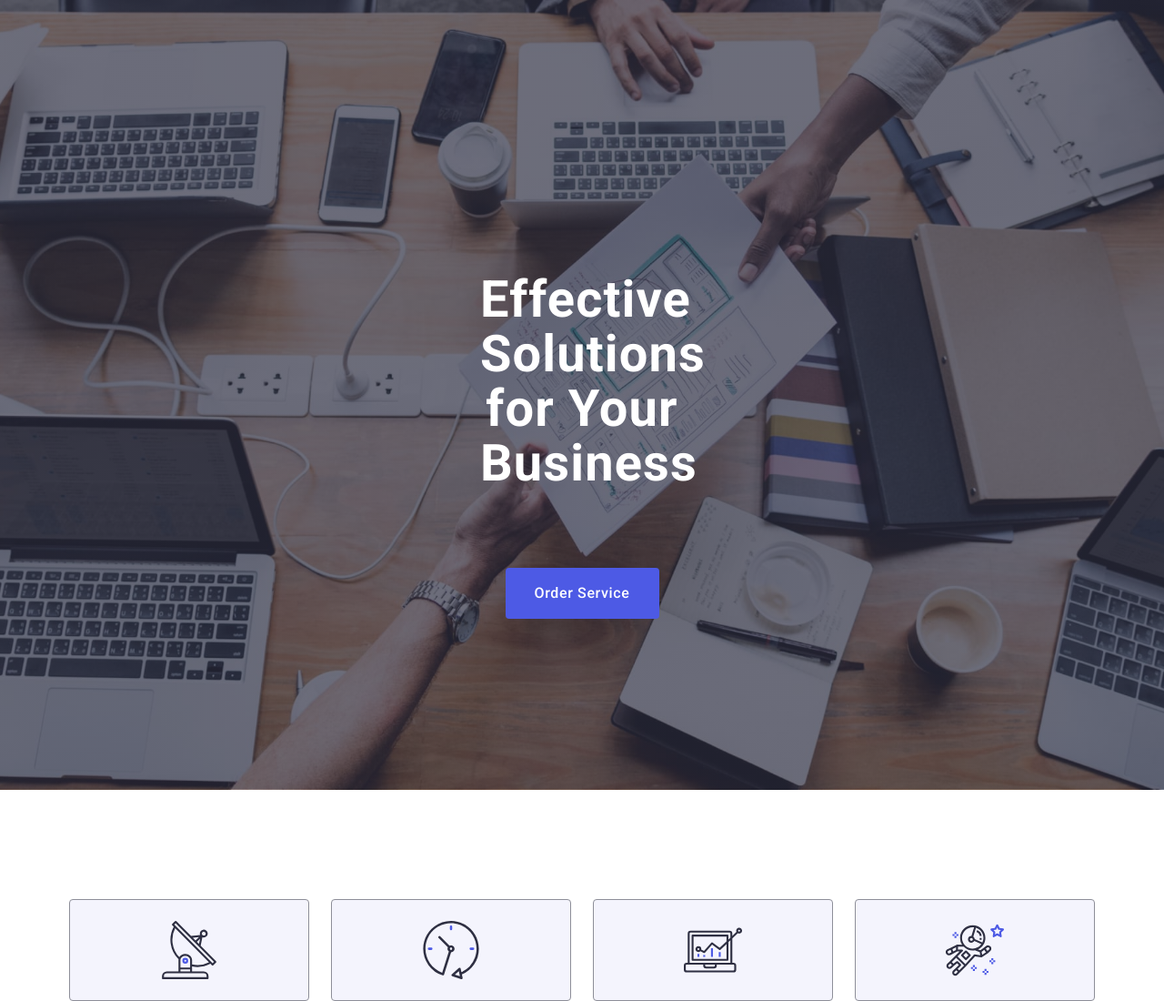
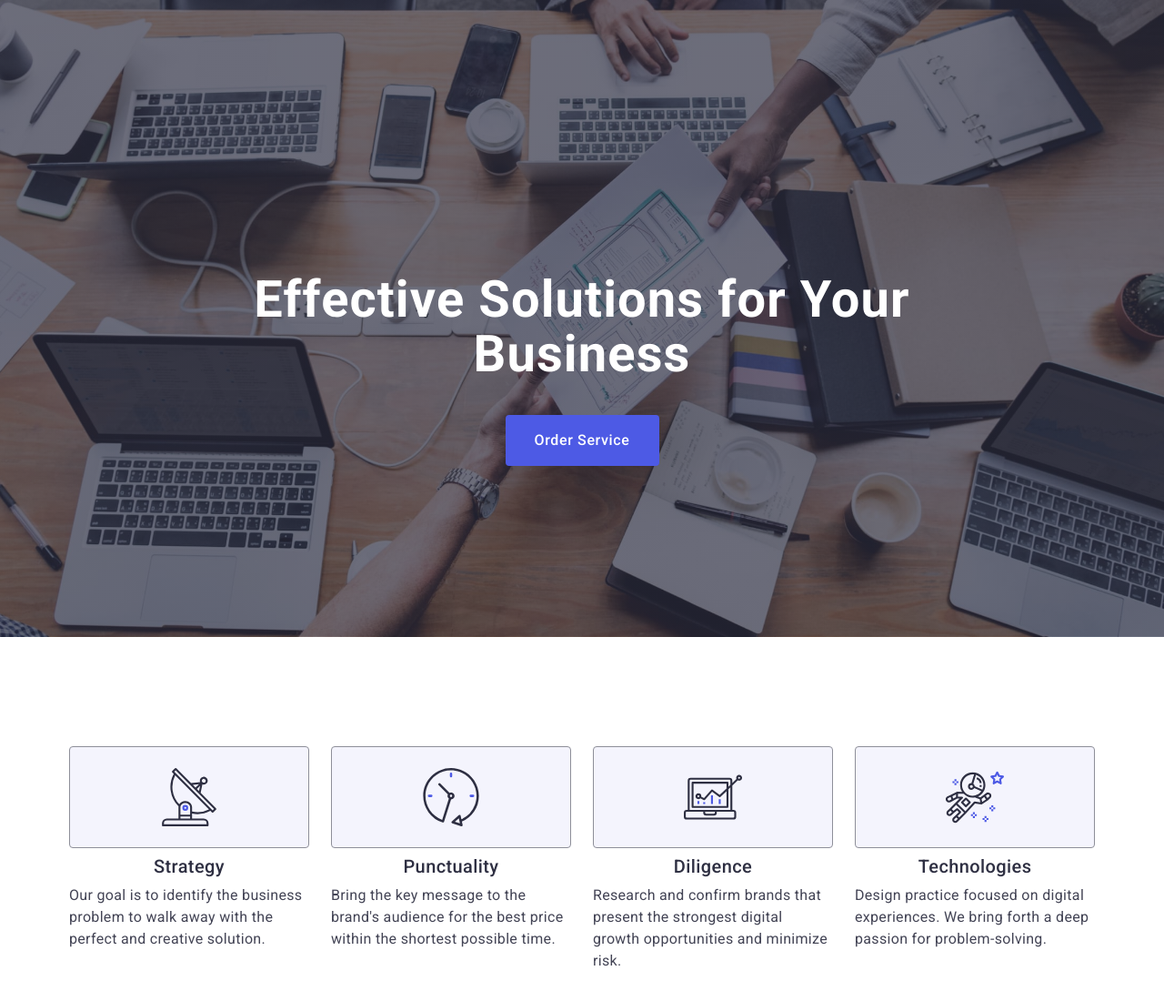
Before and after one commit to SerhiiDziuba1309/goit-markup-hw-6, a plain HTML site: page index.html in a window 1280 px wide. Shown: the top 1100 px of the page at 91% size. Drawn offline with nearby package versions, Linux system fonts and the light colour scheme.

```diff
--- a/css/styles.css
+++ b/css/styles.css
@@ -796,10 +796,10 @@ input:checked + label > span {
   .solutions {
     font-size: 56px;
     line-height: 1.07;
-    margin-bottom: 48px;
+    /* margin-bottom: 48px;
     margin-right: auto;
     margin-left: auto;
-    max-width: 496px;
+    max-width: 496px; */
   }
   .our-activity {
     padding-top: 120px;
```
